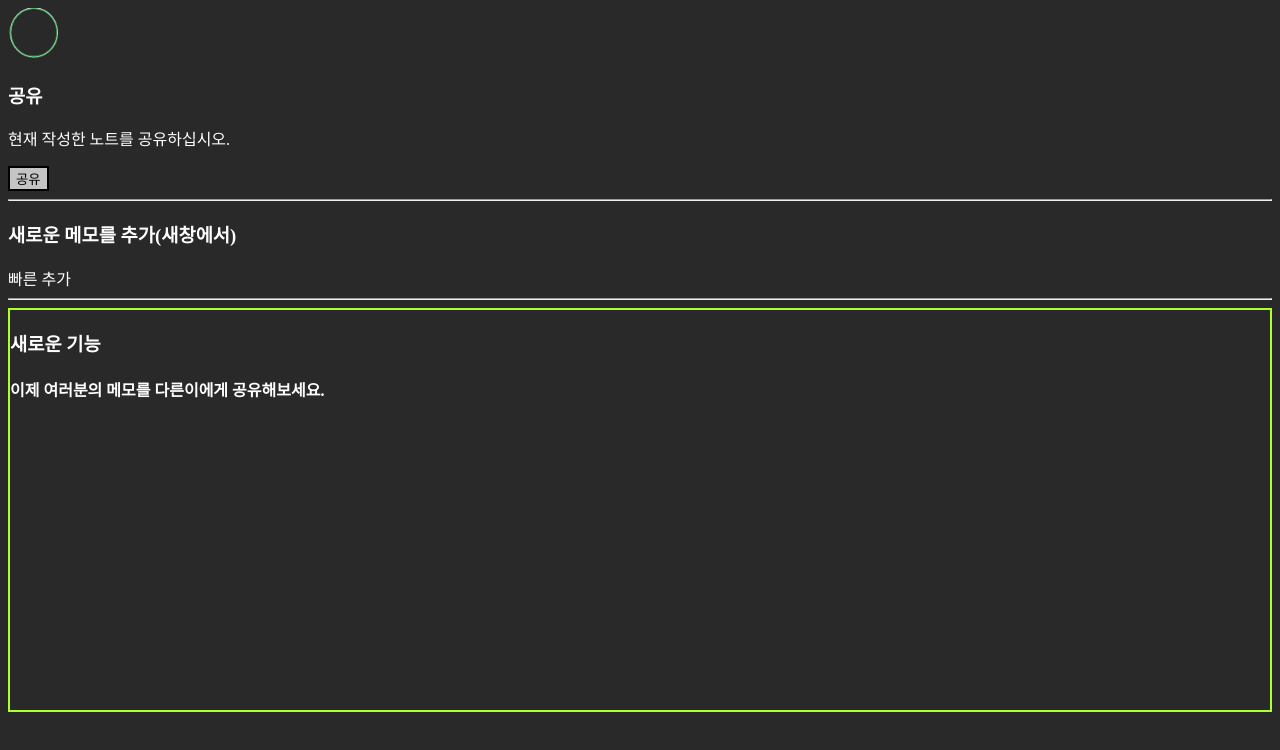
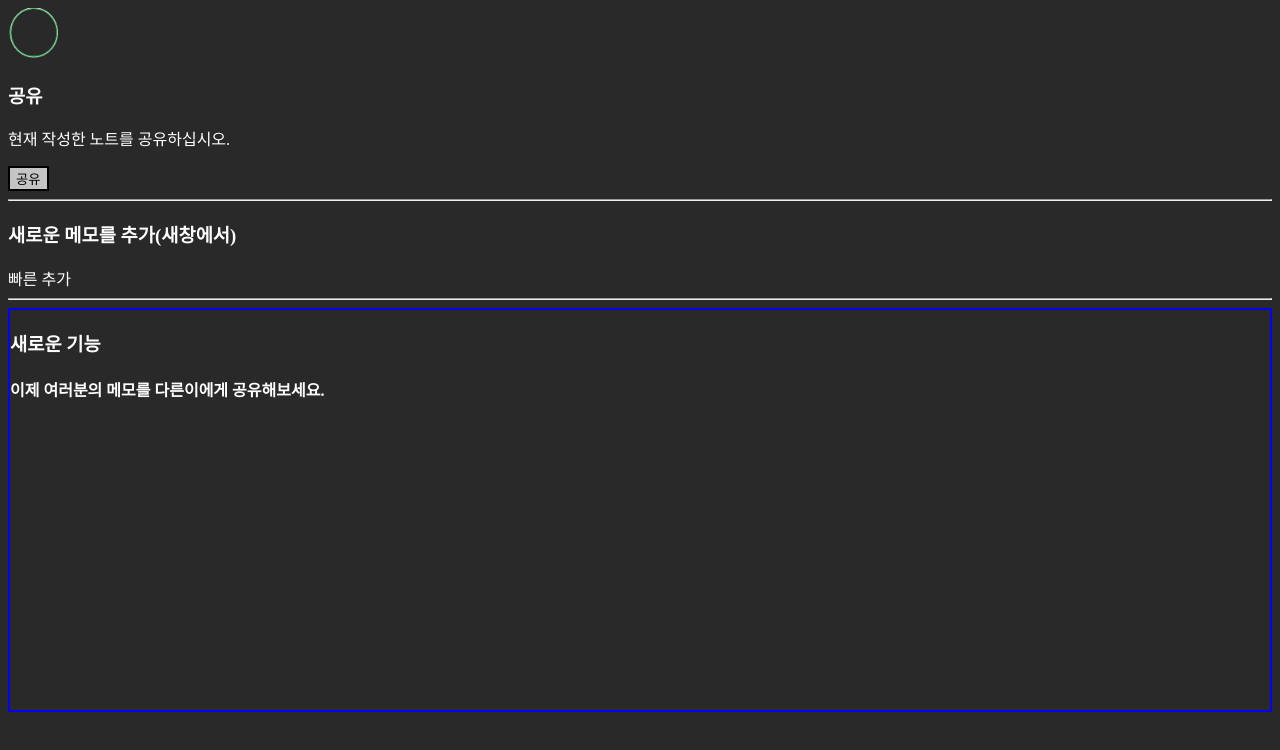
Before and after one commit to dokdoxofficial/notepada, a React (Create React App) app: page /save in a window 1280 px wide. Shown: the top 750 px of the page. Built offline with nearby package versions, Linux system fonts and the light colour scheme; a web font is replaced by a local one.

Commit message:
Update App.css

```diff
--- a/src/App.css
+++ b/src/App.css
@@ -1,9 +1,9 @@
-  @font-face {
+@font-face {
     font-family: 'font-gmarket';
     src: url('https://cdn.jsdelivr.net/gh/projectnoonnu/noonfonts_2001@1.1/GmarketSansLight.woff') format('woff');
     font-weight: 900;
     font-display: swap;
-  }
+}
 body{
   font-family: font-gmarket;
   background-color: rgba(0, 0, 0, 0.84);
@@ -56,7 +56,7 @@ footer{
 
 #update{
   height: 400px;
-  border: 2px solid greenyellow;
+  border: 2px solid blue;
   animation-name:inani;
   animation-duration: 3s;
 
```
